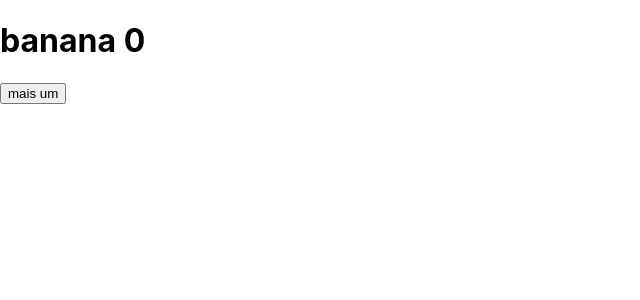
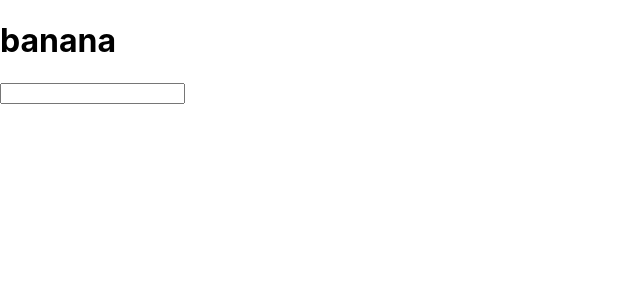
Before and after one commit to alinepasetti/testing-hooks, a React (Create React App) app: page / in a window 1280 px wide. Shown: the top 300 px of the page, without its empty margins (0-640 px from the left). Built offline with nearby package versions, Linux system fonts and the light colour scheme.

Commit message:
useContext +useReducer

```diff
--- a/src/App.jsx
+++ b/src/App.jsx
@@ -1,35 +1,74 @@
 import './App.css';
-import React, { useReducer } from 'react';
+import React, { createContext, useContext, useReducer, useRef } from 'react';
+import P, { node } from 'prop-types';
 
 const globalVariables = {
   title: 'banana',
   body: 'banana, banana',
   counter: 0,
 };
-const TYPES = {
-  increment_counter: 'increment_counter',
+
+const Context = createContext();
+
+// provider could send the dispatch
+// const AppContext = ({ children }) => {
+//   const [state, dispatch] = useReducer(reducer, globalVariables);
+//   return (
+//     <Context.Provider value={{ state, dispatch }}>{children}</Context.Provider>
+//   );
+// };
+
+// however, it's better to centralize the type responsibility to
+// the AppContext and send the function ready to be used
+const AppContext = ({ children }) => {
+  const [state, dispatch] = useReducer(reducer, globalVariables);
+
+  const changeTitle = (payload) => {
+    dispatch({ type: TYPES.CHANGE_TITLE, payload });
+  };
+  return (
+    <Context.Provider value={{ state, changeTitle }}>
+      {children}
+    </Context.Provider>
+  );
 };
 
-const reducer = (state, action) => {
-  switch (action.type) {
-    case TYPES.increment_counter:
-      return { ...state, counter: state.counter + 1 };
+const TYPES = {
+  CHANGE_TITLE: 'CHANGE_TITLE',
+};
+
+const reducer = (state, actions) => {
+  switch (actions.type) {
+    case TYPES.CHANGE_TITLE:
+      return { ...state, title: actions.payload };
   }
   return { ...state };
 };
 
+AppContext.propTypes = {
+  children: P.node,
+};
+
+const H1 = () => {
+  const context = useContext(Context);
+  const inputRef = useRef(null);
+  return (
+    <>
+      <h1 onClick={() => context.changeTitle(inputRef.current.value)}>
+        {context.state.title}
+      </h1>
+      <input type="text" ref={inputRef} />
+    </>
+  );
+};
+
 const App = () => {
-  const [state, dispatch] = useReducer(reducer, globalVariables);
-  const { title, counter } = state;
   return (
-    <div>
-      <h1>
-        {title} {counter}
-      </h1>
-      <button onClick={() => dispatch({ type: TYPES.increment_counter })}>
-        mais um
-      </button>
-    </div>
+    <AppContext>
+      <div>
+        <H1 />
+      </div>
+    </AppContext>
   );
 };
 
```
